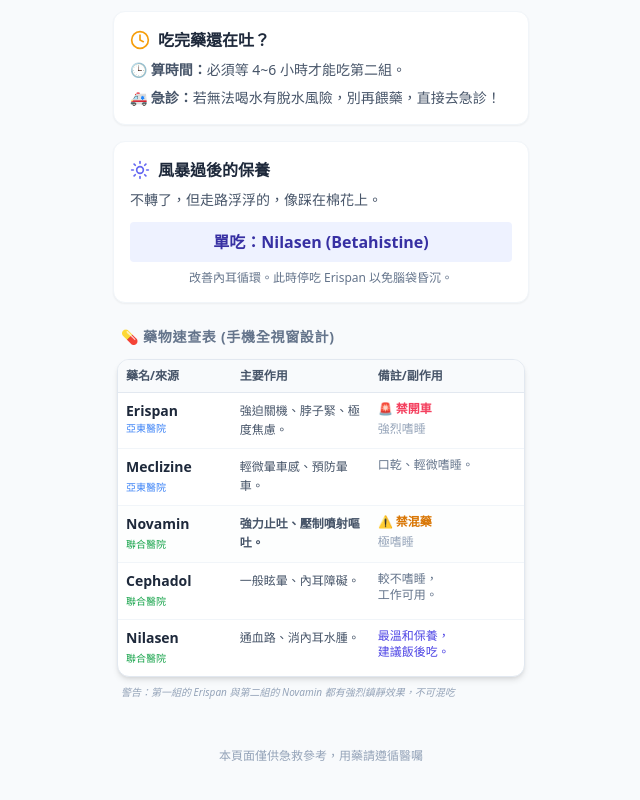
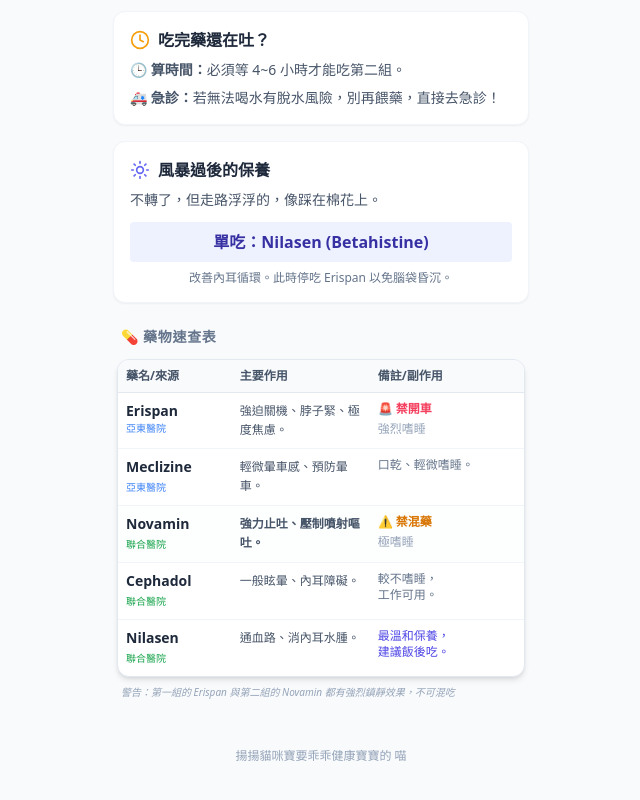
Before and after one commit to lintengteng/chris-med, a plain HTML site: page index.html in a window 1280 px wide. Shown: the part 1322-2122 px from the top of the page, without its empty margins (319-959 px from the left). Drawn offline with nearby package versions, Linux system fonts and the light colour scheme.

Commit message:
Update header and footer text in index.html

```diff
--- a/index.html
+++ b/index.html
@@ -206,7 +206,7 @@
         <!-- Medicine Table -->
         <div class="mt-8 px-1">
           <h3 class="text-sm font-bold text-slate-500 uppercase tracking-wider mb-3 ml-1">
-            💊 藥物速查表 (手機全視窗設計)
+            💊 藥物速查表
           </h3>
 
           <div class="bg-white rounded-xl shadow-md overflow-hidden border border-slate-200">
@@ -295,7 +295,7 @@
     </main>
 
     <footer class="text-center text-slate-400 text-xs py-6 pb-8">
-        <p>本頁面僅供急救參考，用藥請遵循醫囑</p>
+        <p>揚揚貓咪寶要乖乖健康寶寶的 喵</p>
     </footer>
 
 </body>
```
